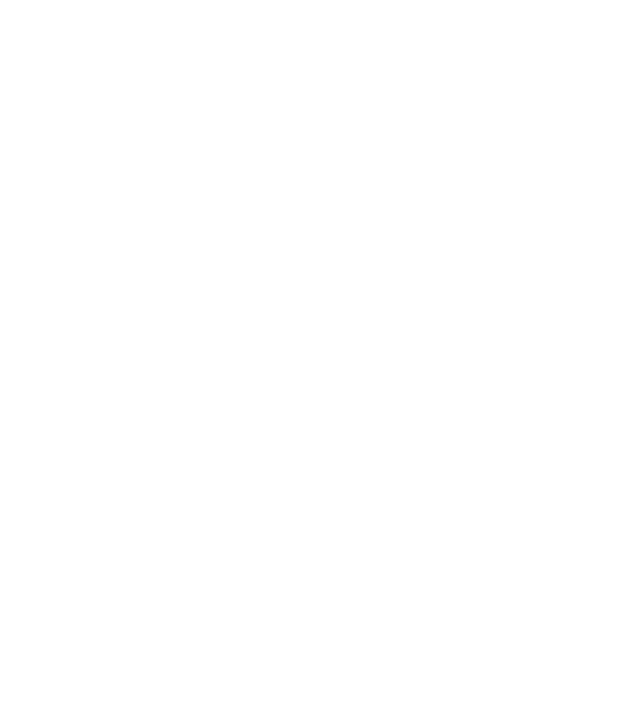
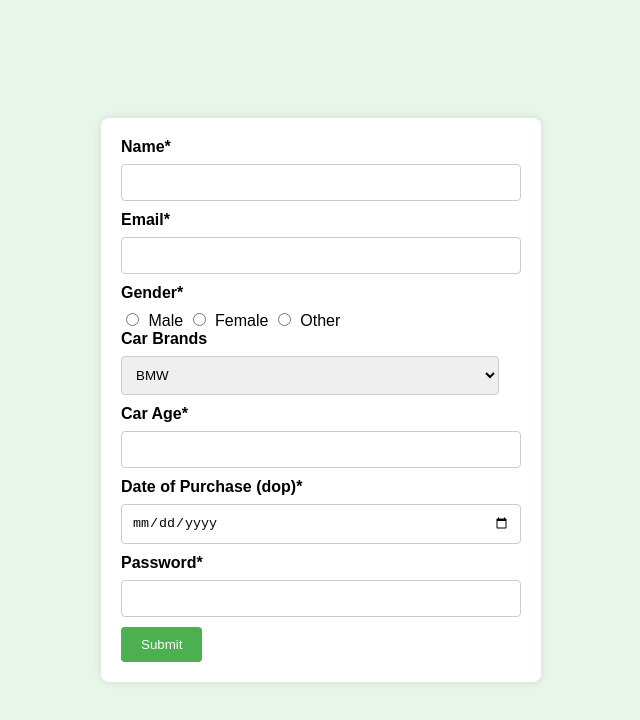
Before and after one commit to acciojob/car-insurance-form-AnishDeveloper28, a website: page main.html in a window 1280 px wide. Shown: the whole page, without its empty margins (319-959 px from the left). Drawn offline with Linux system fonts and the light colour scheme.

Commit message:
created a submission

```diff
--- a/main.html
+++ b/main.html
@@ -1,16 +1,42 @@
 <!DOCTYPE html>
+<html lang="en">
+<head>
+    <meta charset="UTF-8">
+    <meta name="viewport" content="width=device-width, initial-scale=1.0">
+    <title>Car Insurance Registration Form</title>
+    <link rel="stylesheet" href="styles.css">
+</head>
+<body>
+    <form method="POST">
+        <label for="name">Name*</label>
+        <input type="text" id="name" name="name" required>
 
-<html>
+        <label for="email">Email*</label>
+        <input type="email" id="email" name="email" required>
 
-<head>
-	<link rel="stylesheet" href="styles.css">
-</head>
+        <label>Gender*</label>
+        <input type="radio" id="male" name="gender" value="Male" required> Male
+        <input type="radio" id="female" name="gender" value="Female" required> Female
+        <input type="radio" id="other" name="gender" value="Other" required> Other
 
-<body>
-	<!-- the entire body must be written by student -->
-    <script type="text/javascript" src="./script.js">
-</script>
+        <label for="cars">Car Brands</label>
+        <select id="cars" name="cars">
+            <option value="BMW">BMW</option>
+            <option value="Audi">Audi</option>
+            <option value="Mercedez">Mercedez</option>
+        </select>
 
+        <label for="carage">Car Age*</label>
+        <input type="number" id="carage" name="carage" required>
+
+        <label for="dop">Date of Purchase (dop)*</label>
+        <input type="date" id="dop" name="dop" required>
+
+        <label for="password">Password*</label>
+        <input type="password" id="password" name="password" required>
+
+        <input type="submit" value="Submit">
+    </form>
+    <script type="text/javascript" src="./script.js"></script>
 </body>
-
 </html>
--- a/styles.css
+++ b/styles.css
@@ -1,2 +1,43 @@
-
-/* Your CSS Code here. */
+        body {
+            font-family: 'Arial', sans-serif;
+            background-color: #e8f5e9;
+            display: flex;
+            justify-content: center;
+            align-items: center;
+            height: 100vh;
+            margin: 0;
+        }
+        form {
+            background: white;
+            padding: 20px;
+            border-radius: 8px;
+            box-shadow: 0 0 10px rgba(0, 0, 0, 0.1);
+            max-width: 400px;
+            width: 100%;
+        }
+        label {
+            display: block;
+            margin-bottom: 8px;
+            font-weight: bold;
+        }
+        input[type="text"], input[type="email"], input[type="number"], input[type="date"], input[type="password"], select {
+            width: calc(100% - 22px);
+            padding: 10px;
+            margin-bottom: 10px;
+            border: 1px solid #ccc;
+            border-radius: 4px;
+        }
+        input[type="radio"] {
+            margin-right: 5px;
+        }
+        input[type="submit"] {
+            background-color: #4CAF50;
+            color: white;
+            padding: 10px 20px;
+            border: none;
+            border-radius: 4px;
+            cursor: pointer;
+        }
+        input[type="submit"]:hover {
+            background-color: #45a049;
+        }
```
